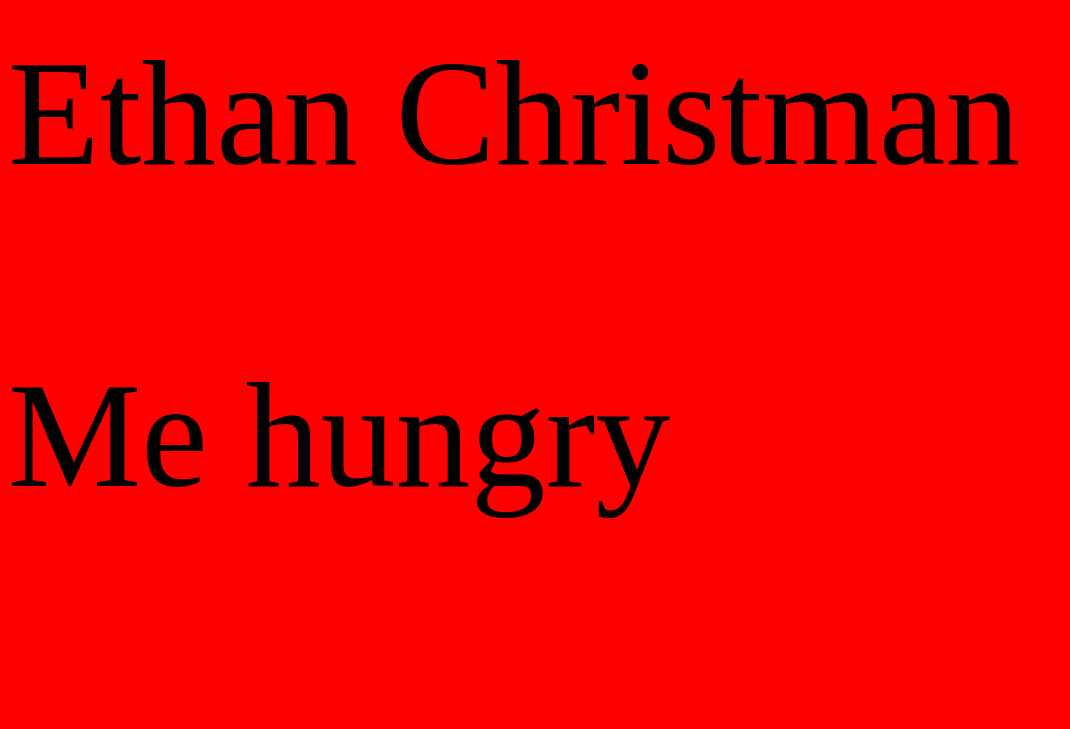
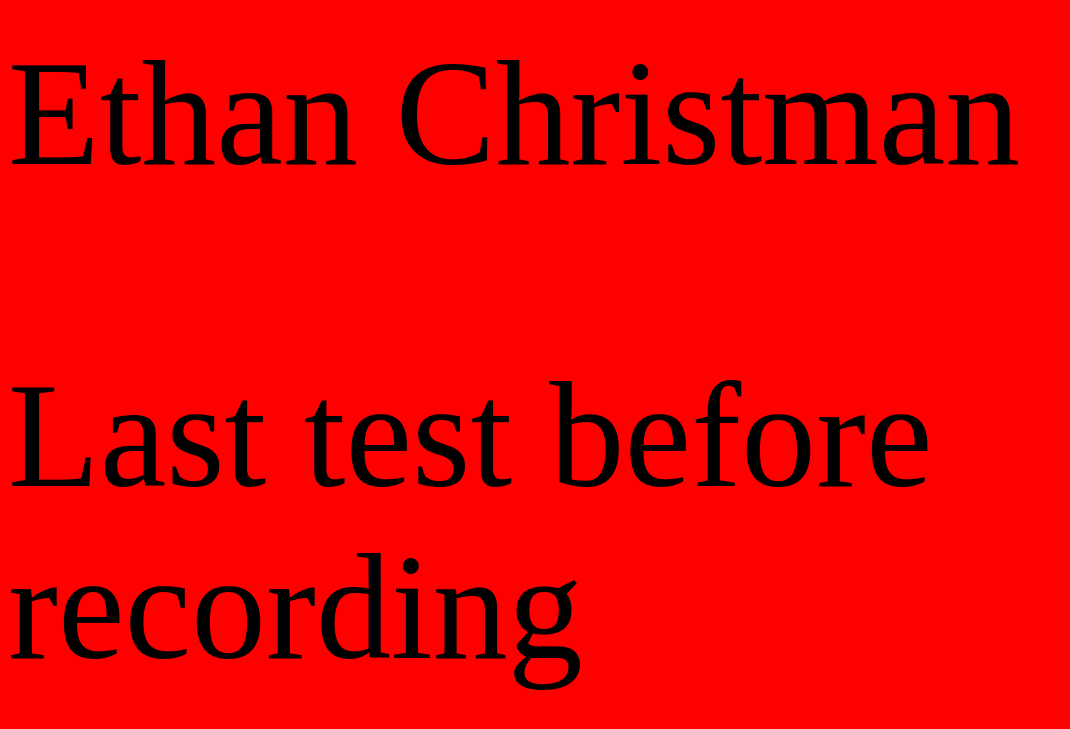
Before and after one commit to echristman1/cs293-final, a plain HTML site: page index.html in a window 1280 px wide. Shown: the part 123-852 px from the top of the page, without its empty margins (0-1070 px from the left). Before the commit the page ends 800 px from the top, so only its background shows below. Drawn offline with Linux system fonts and the light colour scheme.

Commit message:
Update index.html

```diff
--- a/index.html
+++ b/index.html
@@ -8,6 +8,6 @@
     </style>
     <body>
         <p>Ethan Christman</p>
-        <p>Me hungry</p>
+        <p>Last test before recording</p>
     </body>
 </html>
```
